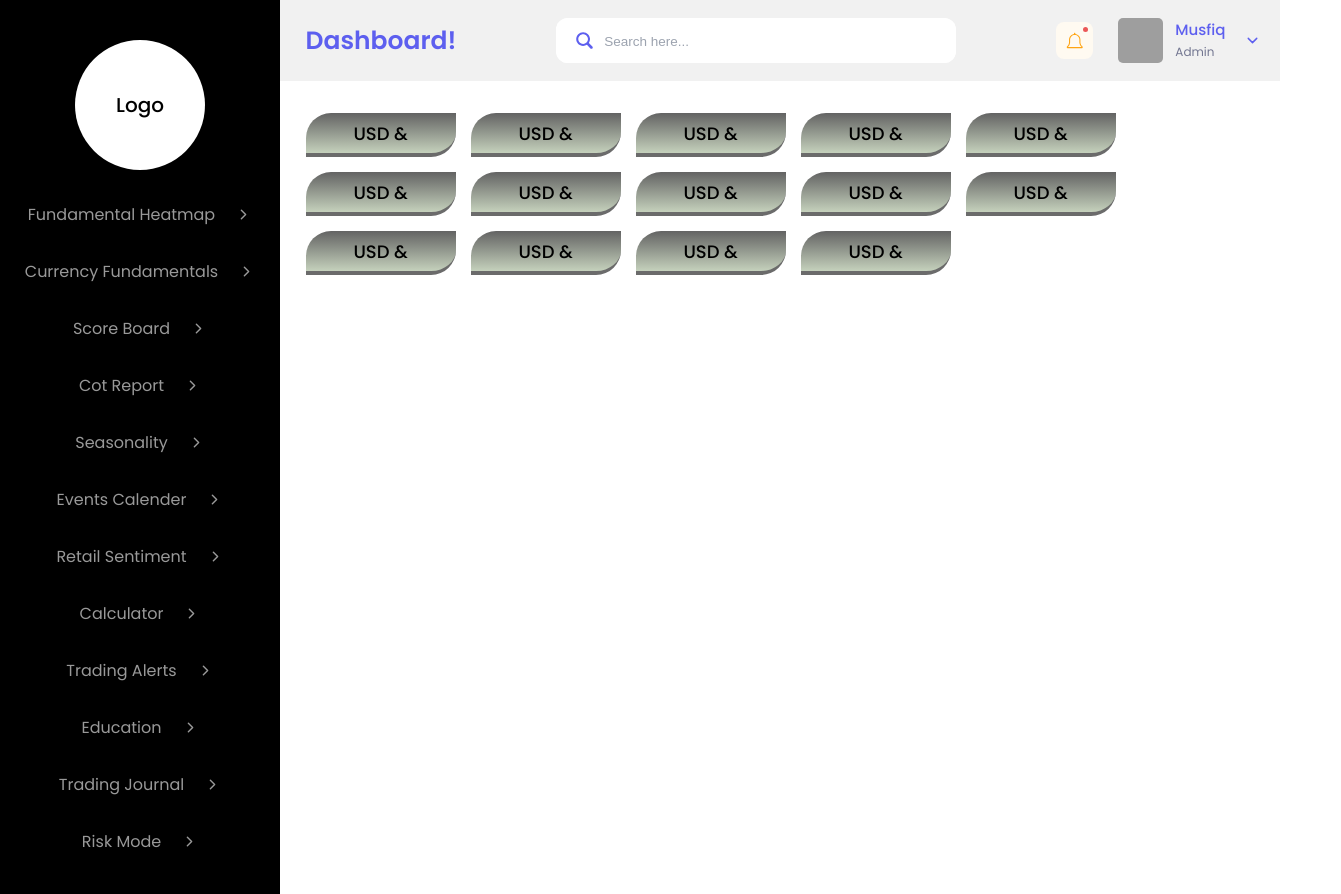
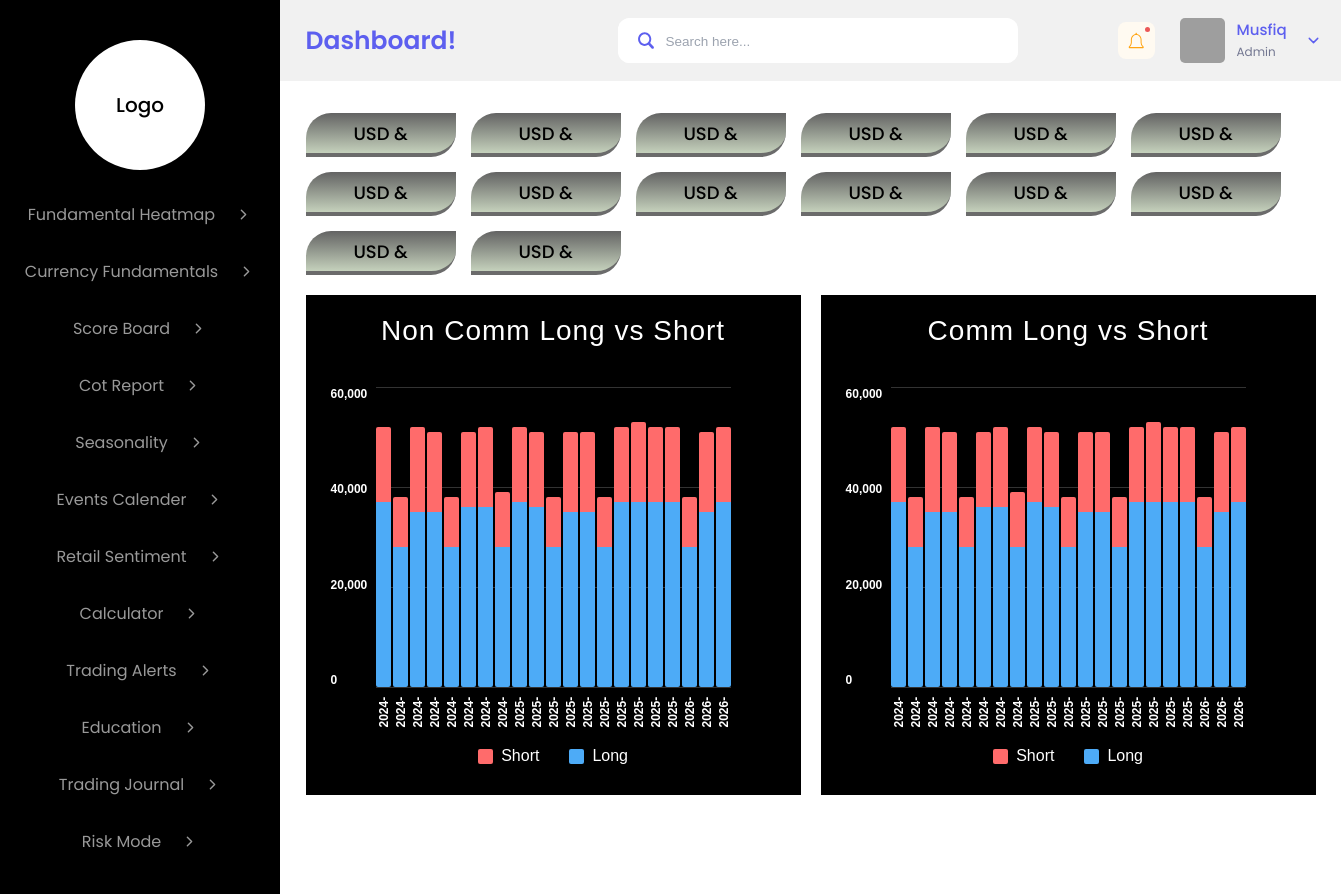
Before and after one commit to NexGenSoft750/forex_trading_app, a Next.js app: page /admin/currency-fundamentals in a window 1280 px wide. Shown: the whole page, 1341 px wide, since content can reach past the window. Built offline with nearby package versions, Linux system fonts and the light colour scheme; no server answers; grey boxes are pictures that could not be loaded.

Commit message:
Commercial graphs developed in currrency fundamental

```diff
--- a/src/app/admin/currency-fundamentals/page.tsx
+++ b/src/app/admin/currency-fundamentals/page.tsx
@@ -1,6 +1,7 @@
 import Section from '@/components/dashboard/Section';
 import styles from './page.module.scss';
 import Tab from '@/components/currency-fundamental/Tab';
+import CommercialCharts from '@/components/currency-fundamental/CommercialCharts/CommercialCharts';
 
 export default function page() {
     return (
@@ -23,6 +24,9 @@ export default function page() {
                         <Tab />
                         <Tab />
                     </div>
+                    <div>
+                        <CommercialCharts />
+                    </div>
                 </div>
             </Section>
         </>
--- /dev/null
+++ b/src/components/currency-fundamental/CommercialCharts/Chart.module.scss
@@ -0,0 +1,147 @@
+.chart {
+    width: 50%;
+    height: 500px;
+    background-color: #000;
+    color: white;
+    font-family: Arial, sans-serif;
+    padding: 20px;
+    box-sizing: border-box;
+
+    .title {
+      text-align: center;
+      font-size: 28px;
+      font-weight: normal;
+      margin: 0 0 40px 0;
+      letter-spacing: 1px;
+    }
+
+    .container {
+      position: relative;
+      margin: 0 50px;
+
+      .yAxis {
+        position: absolute;
+        left: -45px;
+        top: 0;
+        height: 300px;
+        display: flex;
+        flex-direction: column;
+        justify-content: space-between;
+
+        span {
+          font-size: 12px;
+          font-weight: bold;
+          color: white;
+        }
+      }
+
+      .grid {
+        position: absolute;
+        left: 0;
+        top: 0;
+        width: 100%;
+        height: 300px;
+
+        .line {
+          position: absolute;
+          width: 100%;
+          height: 1px;
+          background-color: #333;
+
+          &.line0 {
+            top: 0;
+          }
+          &.line1 {
+            top: 100px;
+          }
+          &.line2 {
+            top: 200px;
+          }
+          &.line3 {
+            top: 300px;
+          }
+        }
+      }
+
+      .bars {
+        position: relative;
+        height: 300px;
+        display: flex;
+        align-items: flex-end;
+        justify-content: space-between;
+        gap: 2px;
+
+        .bar {
+          display: flex;
+          flex-direction: column;
+          width: 15px;
+          position: relative;
+
+          .short {
+            width: 100%;
+            background-color: #ff6b6b;
+            border-radius: 2px 2px 0 0;
+          }
+
+          .long {
+            width: 100%;
+            background-color: #4dabf7;
+            border-radius: 0 0 2px 2px;
+          }
+        }
+      }
+
+      .xAxis {
+        position: absolute;
+        bottom: -40px;
+        left: 0;
+        width: 100%;
+        display: flex;
+        justify-content: space-between;
+        align-items: center;
+
+        span {
+          font-size: 12px;
+          color: white;
+          font-weight: bold;
+          transform: rotate(-90deg);
+          transform-origin: center;
+          width: 15px;
+          text-align: center;
+          white-space: nowrap;
+        }
+      }
+    }
+
+    .legend {
+      display: flex;
+      justify-content: center;
+      align-items: center;
+      gap: 30px;
+      margin-top: 60px;
+
+      .item {
+        display: flex;
+        align-items: center;
+        gap: 8px;
+
+        .colorBox {
+          width: 15px;
+          height: 15px;
+          border-radius: 2px;
+
+          &.short {
+            background-color: #ff6b6b;
+          }
+          &.long {
+            background-color: #4dabf7;
+          }
+        }
+
+        span {
+          font-size: 16px;
+          color: white;
+        }
+      }
+    }
+  }
--- /dev/null
+++ b/src/components/currency-fundamental/CommercialCharts/Chart.tsx
@@ -0,0 +1,88 @@
+import React from 'react';
+import styles from './Chart.module.scss';
+
+interface Chart {
+  data: Array<{
+    period: string;
+    long: number;
+    short: number;
+  }>;
+  title: string;
+}
+
+const Chart: React.FC<Chart> = ({ data, title }) => {
+  const maxValue = 60000;
+
+  return (
+    <div className={styles.chart}>
+      {/* Title */}
+      <h2 className={styles.title}>{title}</h2>
+
+      {/* Chart Container */}
+      <div className={styles.container}>
+        {/* Y-axis labels */}
+        <div className={styles.yAxis}>
+          <span>60,000</span>
+          <span>40,000</span>
+          <span>20,000</span>
+          <span>0</span>
+        </div>
+
+        {/* Grid lines */}
+        <div className={styles.grid}>
+          <div className={`${styles.line} ${styles.line0}`}></div>
+          <div className={`${styles.line} ${styles.line1}`}></div>
+          <div className={`${styles.line} ${styles.line2}`}></div>
+          <div className={`${styles.line} ${styles.line3}`}></div>
+        </div>
+
+        {/* Bars */}
+        <div className={styles.bars}>
+          {data.map((item, index) => {
+            const totalHeight = ((item.long + item.short) / maxValue) * 300;
+            const longHeight = (item.long / maxValue) * 300;
+            const shortHeight = (item.short / maxValue) * 300;
+
+            return (
+              <div
+                key={index}
+                className={styles.bar}
+                style={{ height: `${totalHeight}px` }}
+              >
+                <div
+                  className={styles.short}
+                  style={{ height: `${shortHeight}px` }}
+                ></div>
+                <div
+                  className={styles.long}
+                  style={{ height: `${longHeight}px` }}
+                ></div>
+              </div>
+            );
+          })}
+        </div>
+
+        {/* X-axis labels */}
+        <div className={styles.xAxis}>
+          {data.map((item, index) => (
+            <span key={index}>{item.period}</span>
+          ))}
+        </div>
+      </div>
+
+      {/* Legend */}
+      <div className={styles.legend}>
+        <div className={styles.item}>
+          <div className={`${styles.colorBox} ${styles.short}`}></div>
+          <span>Short</span>
+        </div>
+        <div className={styles.item}>
+          <div className={`${styles.colorBox} ${styles.long}`}></div>
+          <span>Long</span>
+        </div>
+      </div>
+    </div>
+  );
+};
+
+export default Chart;
--- /dev/null
+++ b/src/components/currency-fundamental/CommercialCharts/CommercialCharts.module.scss
@@ -0,0 +1,5 @@
+.charts-container {
+    display: flex;
+    gap: 20px;
+    margin-top: 20px;
+}
--- /dev/null
+++ b/src/components/currency-fundamental/CommercialCharts/CommercialCharts.tsx
@@ -0,0 +1,61 @@
+import styles from './CommercialCharts.module.scss';
+import Chart from "./Chart";
+
+const CommercialCharts = () => {
+    const nonCommercialData = [
+        { period: '2024-', long: 37000, short: 15000 },
+        { period: '2024-', long: 28000, short: 10000 },
+        { period: '2024-', long: 35000, short: 17000 },
+        { period: '2024-', long: 35000, short: 16000 },
+        { period: '2024-', long: 28000, short: 10000 },
+        { period: '2024-', long: 36000, short: 15000 },
+        { period: '2024-', long: 36000, short: 16000 },
+        { period: '2024-', long: 28000, short: 11000 },
+        { period: '2025-', long: 37000, short: 15000 },
+        { period: '2025-', long: 36000, short: 15000 },
+        { period: '2025-', long: 28000, short: 10000 },
+        { period: '2025-', long: 35000, short: 16000 },
+        { period: '2025-', long: 35000, short: 16000 },
+        { period: '2025-', long: 28000, short: 10000 },
+        { period: '2025-', long: 37000, short: 15000 },
+        { period: '2025-', long: 37000, short: 16000 },
+        { period: '2025-', long: 37000, short: 15000 },
+        { period: '2025-', long: 37000, short: 15000 },
+        { period: '2026-', long: 28000, short: 10000 },
+        { period: '2026-', long: 35000, short: 16000 },
+        { period: '2026-', long: 37000, short: 15000 }
+    ];
+
+    const commercialData = [
+        { period: '2024-', long: 37000, short: 15000 },
+        { period: '2024-', long: 28000, short: 10000 },
+        { period: '2024-', long: 35000, short: 17000 },
+        { period: '2024-', long: 35000, short: 16000 },
+        { period: '2024-', long: 28000, short: 10000 },
+        { period: '2024-', long: 36000, short: 15000 },
+        { period: '2024-', long: 36000, short: 16000 },
+        { period: '2024-', long: 28000, short: 11000 },
+        { period: '2025-', long: 37000, short: 15000 },
+        { period: '2025-', long: 36000, short: 15000 },
+        { period: '2025-', long: 28000, short: 10000 },
+        { period: '2025-', long: 35000, short: 16000 },
+        { period: '2025-', long: 35000, short: 16000 },
+        { period: '2025-', long: 28000, short: 10000 },
+        { period: '2025-', long: 37000, short: 15000 },
+        { period: '2025-', long: 37000, short: 16000 },
+        { period: '2025-', long: 37000, short: 15000 },
+        { period: '2025-', long: 37000, short: 15000 },
+        { period: '2026-', long: 28000, short: 10000 },
+        { period: '2026-', long: 35000, short: 16000 },
+        { period: '2026-', long: 37000, short: 15000 }
+    ];
+
+    return (
+        <div className={styles['charts-container']}>
+            <Chart data={nonCommercialData} title="Non Comm Long vs Short"/>
+            <Chart data={commercialData} title="Comm Long vs Short"/>
+        </div>
+    )
+}
+
+export default CommercialCharts;
```
